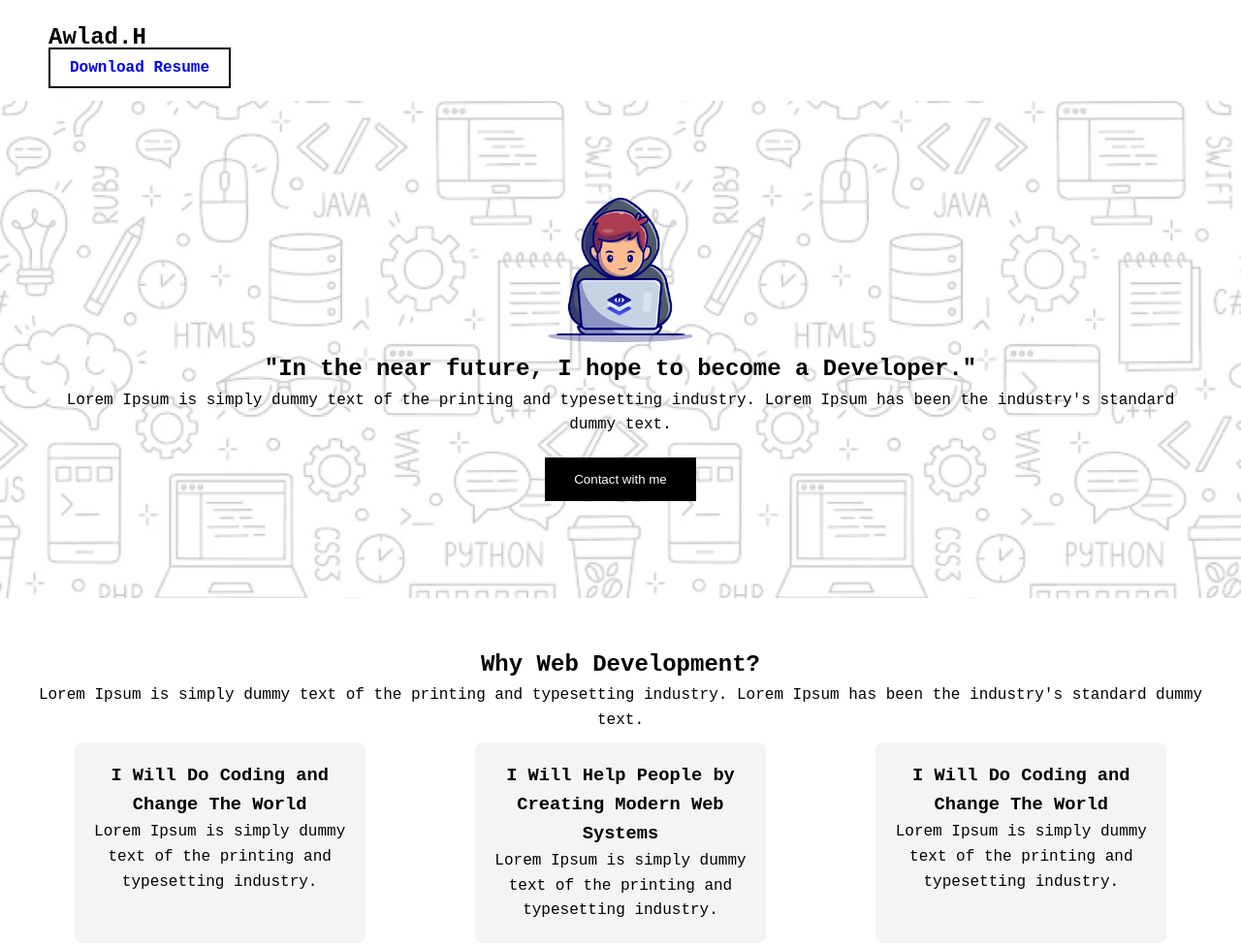
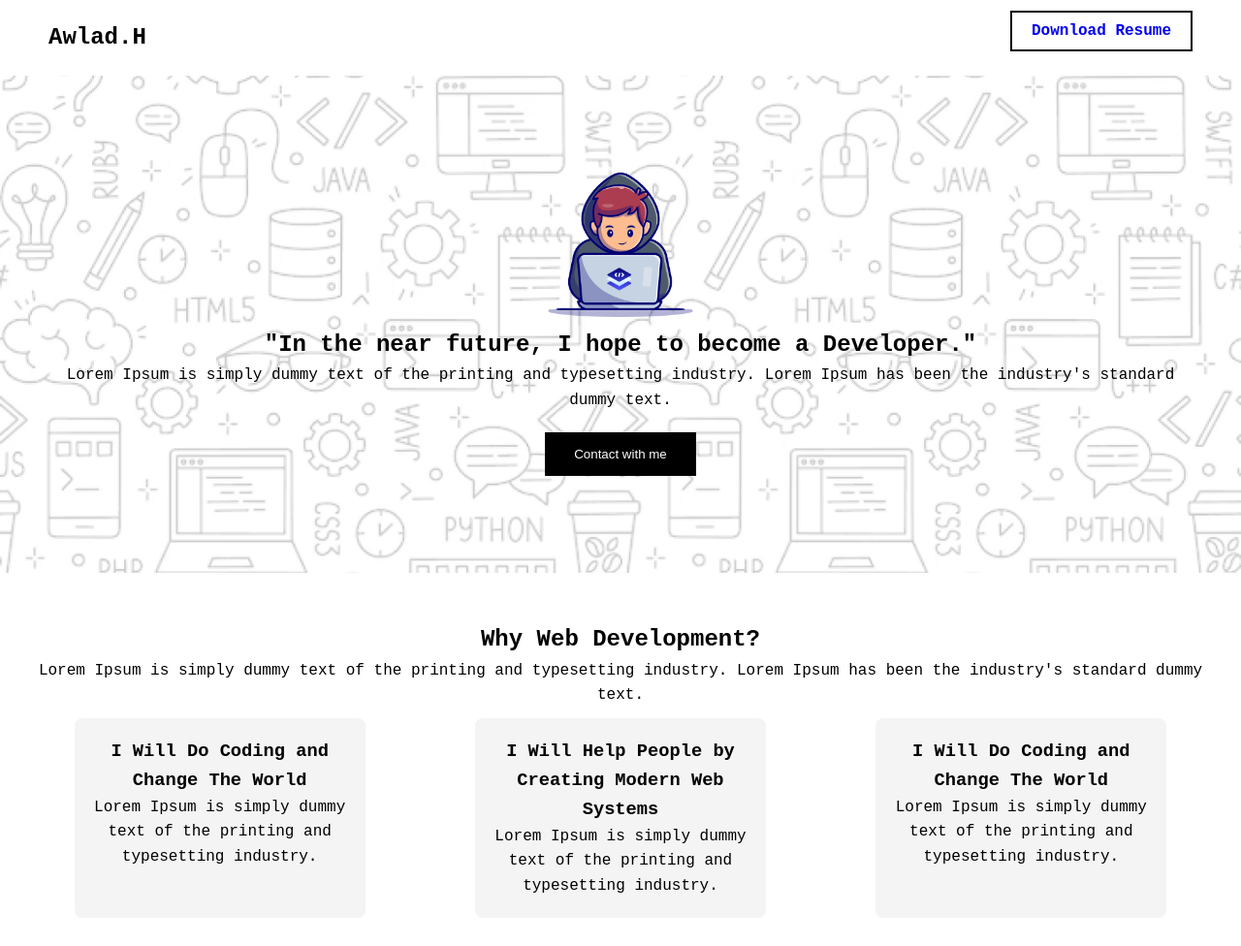
Before and after one commit to NafiulRokib/Reset-Assingment-1, a plain HTML site: page index.html in a window 1280 px wide. Shown: the top 976 px of the page at 97% size. Drawn offline with Linux system fonts and the light colour scheme; a web font is replaced by a local one.

Commit message:
header problem solve

```diff
--- a/Style/index.css
+++ b/Style/index.css
@@ -13,8 +13,8 @@ body {
     line-height: 1.6;
 }
 
-header {
-    display: inline-block;
+nav {
+    display: flex;
     justify-content: space-between;
     padding: 20px 50px;
     background-color: #fff;
--- a/index.html
+++ b/index.html
@@ -15,7 +15,9 @@
       <div class="logo">
         <h1>Awlad.H</h1>
       </div>
-        <a href="#" class="resume-btn">Download Resume</a>
+        <div>
+          <a href="#" class="resume-btn">Download Resume</a>
+        </div>
     </nav>
   </header>
 
```
